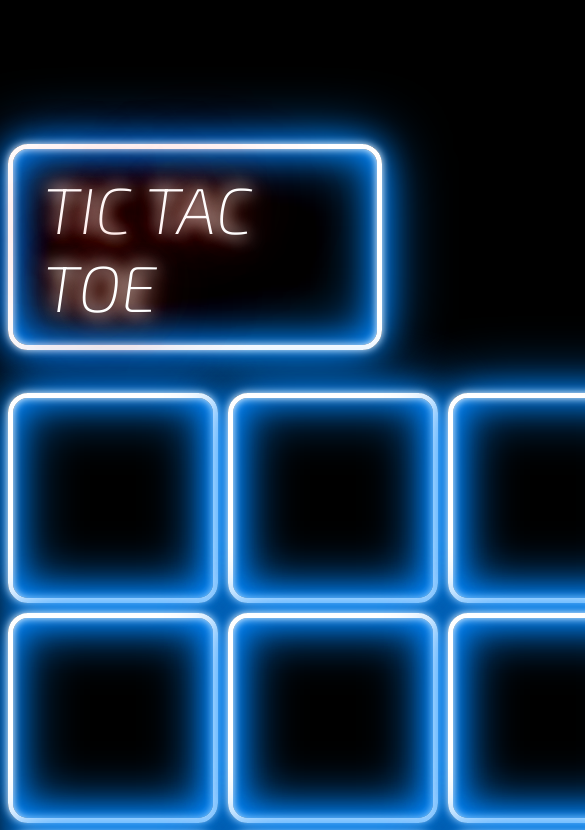
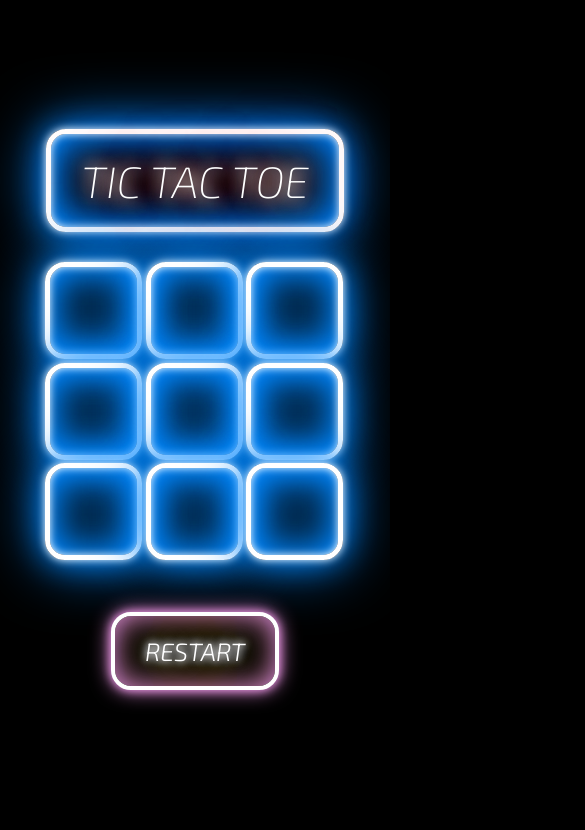
Before and after one commit to cgutierrez5000/tictactoe, a plain HTML site: page index.html in a window 390 px wide. Shown: the top 830 px of the page, 585 px wide, since content can reach past the window. Drawn offline with Linux system fonts and the light colour scheme.

Commit message:
added responsive styling

```diff
--- a/css/style.css
+++ b/css/style.css
@@ -245,3 +245,55 @@ button {
         box-shadow: none;
     }
 }
+
+@media (max-width: 680px) {
+    #board {
+        width:500px;
+        height:500px;
+    }
+
+    div.square {
+        font-size: 80px;
+    }
+
+    .square {
+        width: 150px;
+        height:150px;
+    }
+}
+
+@media (max-width: 550px) {
+    #board {
+        width:400px;
+        height:400px;
+        grid-gap:5px;
+    }
+
+    .square {
+        width: 120px;
+        height:120px;
+    }
+}
+
+@media (max-width: 420px) {
+    .intro {
+        width: 100%;
+        max-width: 300px;
+        margin: 0 auto;
+    }
+
+    h1 {
+        font-size: 44px;
+    }
+
+    #board {
+        width:300px;
+        height:300px;
+        grid-gap:2px;
+    }
+
+    .square {
+        width: 87px;
+        height:87px;
+    }
+}
```
